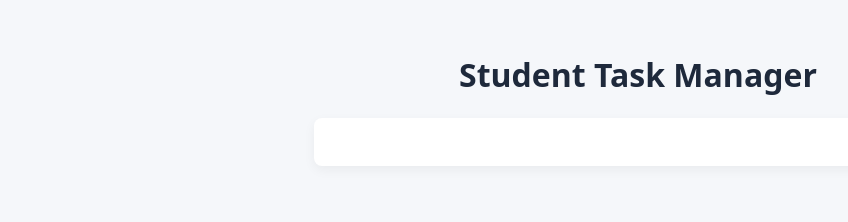
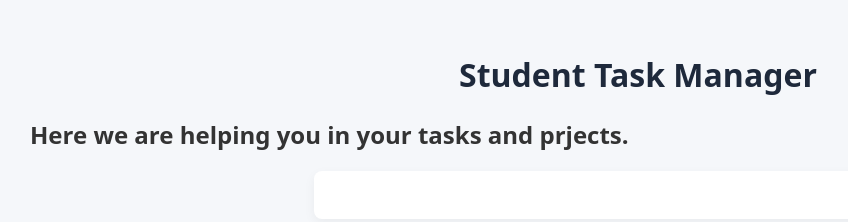
Before and after one commit to dhairyjaincg-tech/Student-Task-Manager, a plain HTML site: page index.html in a window 1280 px wide. Shown: the whole page, without its empty margins (2-850 px from the left). Drawn offline with Linux system fonts and the light colour scheme.

Commit message:
h2 added in index.html file

```diff
--- a/index.html
+++ b/index.html
@@ -8,6 +8,7 @@
 </head>
 <body>
   <h1>Student Task Manager</h1>
+  <h2> Here we are helping you in your tasks and prjects.</h2>
   <div id="app"></div>
   <script src="script.js"></script>
 </body>
```
